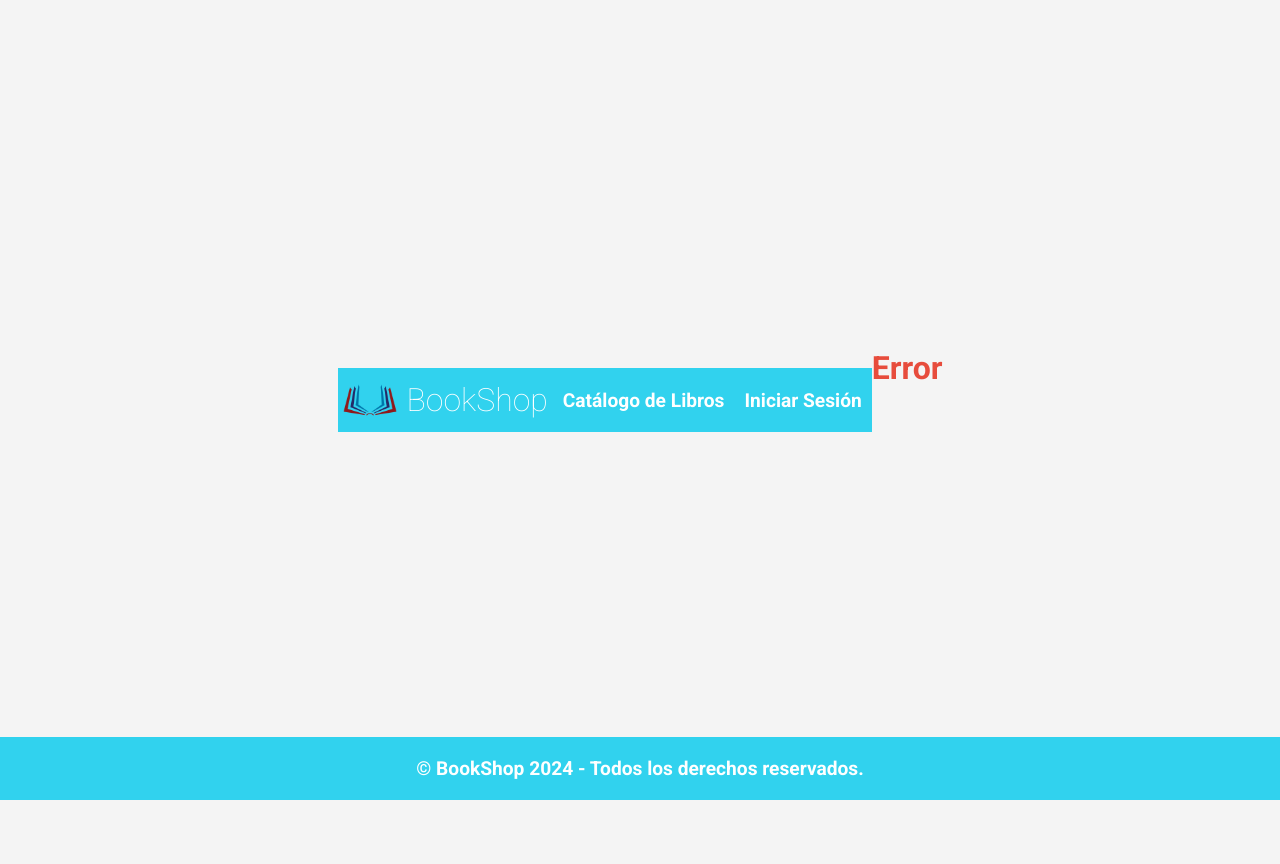
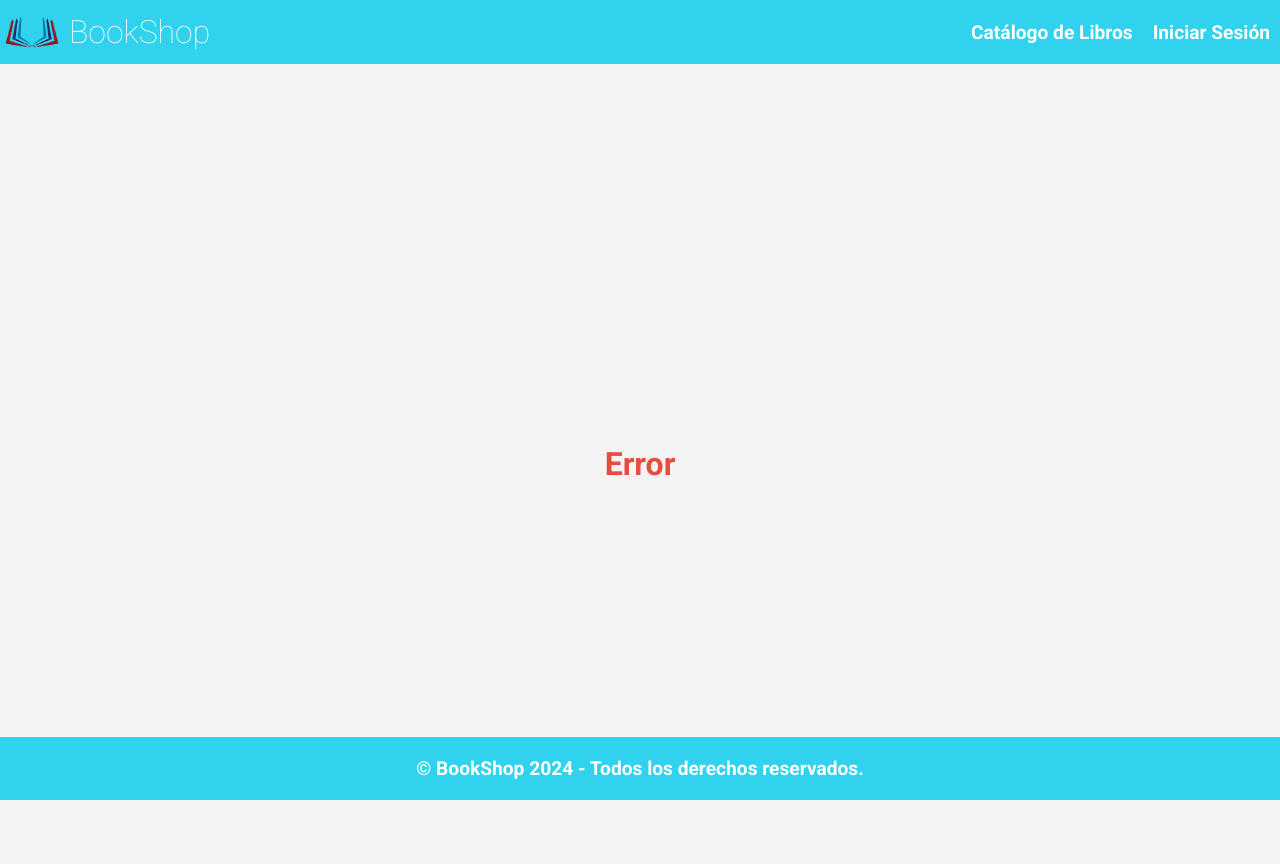
Before and after one commit to PieroD04/webapp, a Flask app: template templates/error.html in a window 1280 px wide. Before the commit the page ends 800 px from the top, so only its background shows below. Run offline with Flask 2, Linux system fonts and the light colour scheme; the template is opened without the code that fills it, so the values that code supplies are empty.

Commit message:
fix: error html

```diff
--- a/app.py
+++ b/app.py
@@ -70,10 +70,8 @@ def pedido(libro_id):
             libro = cursor.fetchone()
             return render_template('pedido.html', libro=libro)
     except mysql.connector.Error as error:
-        # Handle MySQL errors
-        print("Error executing MySQL query:", error)
         # Render an error page with the error message
-        return render_template('error.html', message="An error occurred while processing your request.")
+        return render_template('error.html', message=error)
 
 
 
--- a/templates/error.html
+++ b/templates/error.html
@@ -8,7 +8,7 @@
     <link href="https://fonts.googleapis.com/css2?family=Roboto:wght@100;300;400;700&display=swap" rel="stylesheet">
     <link rel="stylesheet" href="../static/css/styles.css">
     <style>
-        body {
+        main {
             font-family: Arial, sans-serif;
             background-color: #f4f4f4;
             margin: 0;
```
